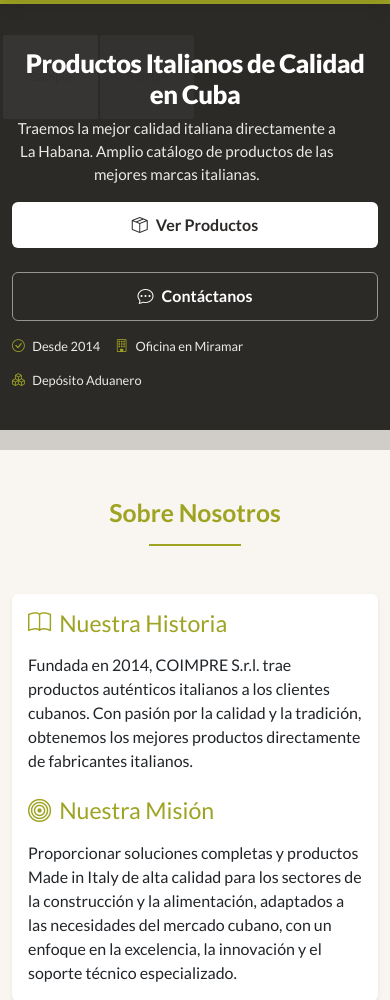
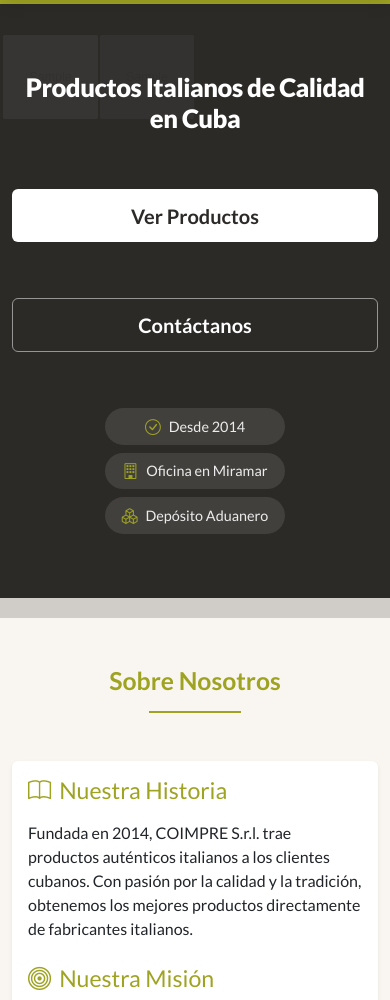
Before and after one commit to Manulynx/coimpres_cuba, a Django app: page / in a window 390 px wide. Shown: the part 176-1176 px from the top of the page. Run offline with Django 5.2, Linux system fonts and the light colour scheme; tables that the repository leaves empty hold one stand-in row (values such as "Sample post"); grey boxes marked "Sample" are stand-in pictures; some libraries are stand-ins or nearby versions.

Commit message:
centralizar hero section

```diff
--- a/coimpres_cuba/static/css/hero.css
+++ b/coimpres_cuba/static/css/hero.css
@@ -102,6 +102,7 @@
 
 /* Hero buttons - simplified */
 .hero-btn-primary {
+    margin-top: 2rem;
     padding: 0.7rem 1.5rem;
     font-weight: 600;
     border-radius: 6px;
@@ -117,6 +118,7 @@
 }
 
 .hero-btn-secondary {
+    margin-top: 2rem;
     padding: 0.7rem 1.5rem;
     font-weight: 600;
     border-radius: 6px;
@@ -131,10 +133,39 @@
     transform: translateY(-2px);
 }
 
-/* Trust indicators - simplified */
-.hero-trust-indicators { display: flex; flex-wrap: wrap; gap: 15px; margin-top: 1rem; font-size: 0.8rem; }
-.trust-item { color: rgba(255,255,255,0.9); white-space: nowrap; }
-.trust-item i { color: var(--color-accent); margin-right: 5px; }
+/* Trust indicators - properly centered */
+.hero-trust-indicators {
+    display: flex;
+    justify-content: center;
+    margin-top: 2rem;
+    font-size: 1rem;
+}
+.hero-trust-indicators .d-flex {
+    justify-content: center !important;
+    align-items: center;
+    flex-wrap: wrap;
+    gap: 1rem;
+}
+.trust-item {
+    color: rgba(255,255,255,0.9);
+    white-space: nowrap;
+    text-align: center;
+    display: inline-flex;
+    align-items: center;
+    padding: 0.5rem 1rem;
+    background-color: rgba(255,255,255,0.1);
+    border-radius: 20px;
+    transition: all 0.3s ease;
+}
+.trust-item:hover {
+    background-color: rgba(255,255,255,0.2);
+    transform: translateY(-1px);
+}
+.trust-item i {
+    color: var(--color-accent);
+    margin-right: 0.5rem;
+    font-size: 1.1em;
+}
 
 /* Optional hero image wrapper (kept for compatibility) */
 .hero-image-container { display: flex; justify-content: center; }
@@ -163,7 +194,7 @@
     grid-template-columns: repeat(8, 1fr); /* 8 columnas en tablets */
     grid-auto-rows: 6vh;
     gap: 3px;
-    opacity: 0.75; /* Un poco más transparente */
+    opacity: 0.55; /* Un poco más transparente */
   }
   .hero-overlay { background: rgba(44,42,40,0.82); }
   .hero-simplified { min-height: 340px; }
@@ -183,6 +214,19 @@
   }
   .hero-content-wrapper { text-align: center; padding: 1.5rem 0 0.75rem; }
   .hero-title { font-size: 1.7rem; }
+
+  /* Trust indicators tablet centering */
+  .hero-trust-indicators {
+    margin-top: 1.75rem;
+  }
+  .hero-trust-indicators .d-flex {
+    justify-content: center;
+    gap: 0.5rem;
+  }
+  .trust-item {
+    font-size: 0.95rem;
+    padding: 0.45rem 0.9rem;
+  }
 }
 
 @media (max-width: 575.98px) {
@@ -196,7 +240,25 @@
   .hero-collage .collage-item {
     border-radius: 2px;
   }
+
   .hero-simplified { min-height: 320px; }
   .hero-title { font-size: 1.6rem; }
   .hero-btn-primary, .hero-btn-secondary { width: 100%; margin-bottom: 0.5rem; padding: 0.7rem 1rem; }
+
+  /* Trust indicators mobile centering */
+  .hero-trust-indicators {
+    margin-top: 1.5rem;
+    text-align: center;
+  }
+  .hero-trust-indicators .d-flex {
+    flex-direction: column;
+    gap: 0.75rem;
+    align-items: center;
+  }
+  .trust-item {
+    font-size: 0.9rem;
+    padding: 0.4rem 0.8rem;
+    min-width: 180px;
+    justify-content: center;
+  }
 }
--- a/coimpres_cuba/templates/coimpres_cuba/home.html
+++ b/coimpres_cuba/templates/coimpres_cuba/home.html
@@ -96,33 +96,35 @@
     <div class="hero-overlay" aria-hidden="true"></div>
 
     <!-- Main hero content -->
-    <div class="container py-4">
-        <div class="row align-items-center">
-            <!-- Left content column -->
-            <div class="col-lg-6 mb-4 mb-lg-0">
+    <div class="container py-5">
+        <div class="row justify-content-center text-center align-items-center">
+            <!-- Expanded content column -->
+            <div class="col-lg-8 col-xl-7 mb-4 mb-lg-0">
                 <div class="hero-content-wrapper">
-                    <!-- Accent bar and tagline -->
+                    <!-- Hero title with more spacing -->
+                    <h1 class="hero-title font-black mb-4">{{ i18n.hero_title|default:"Productos Italianos de Calidad en Cuba" }}</h1>
 
+                    <!-- Subtitle/description area -->
 
-                    <h1 class="hero-title font-black mb-2">{{ i18n.hero_title|default:"Productos Italianos de Calidad en Cuba" }}</h1>
-
-                    <p class="hero-subtitle font-regular mb-3">{{ i18n.hero_subtitle|default:"Traemos la mejor calidad italiana directamente a La Habana. Amplio catálogo de productos de las mejores marcas italianas." }}</p>
-
-                    <!-- CTA buttons - simplified -->
-                    <div class="d-flex flex-wrap gap-3 mb-2">
-                        <a href="/productos/" class="btn hero-btn-primary">
-                            <i class="bi bi-box-seam me-2"></i>{{ i18n.view_products|default:"Ver Productos" }}
-                        </a>
-                        <a href="/contact/" class="btn hero-btn-secondary">
-                            <i class="bi bi-chat-dots me-2"></i>{{ i18n.contact_us|default:"Contáctanos" }}
-                        </a>
+                    <!-- CTA buttons with more separation -->
+                    <div class="hero-buttons-wrapper mb-5">
+                        <div class="d-flex flex-column flex-sm-row justify-content-center gap-3">
+                            <a href="/productos/" class="btn hero-btn-primary btn-lg">
+                                </i>{{ i18n.view_products|default:"Ver Productos" }}
+                            </a>
+                            <a href="/contact/" class="btn hero-btn-secondary btn-lg">
+                                </i>{{ i18n.contact_us|default:"Contáctanos" }}
+                            </a>
+                        </div>
                     </div>
 
-                    <!-- Simplified trust indicators -->
-                    <div class="hero-trust-indicators mt-2">
-                        <span class="trust-item"><i class="bi bi-check-circle"></i> {{ i18n.since_2014|default:"Desde 2014" }}</span>
-                        <span class="trust-item"><i class="bi bi-building"></i> {{ i18n.office_miramar|default:"Oficina en Miramar" }}</span>
-                        <span class="trust-item"><i class="bi bi-boxes"></i> {{ i18n.customs_warehouse|default:"Depósito Aduanero" }}</span>
+                    <!-- Trust indicators with better spacing -->
+                    <div class="hero-trust-indicators">
+                        <div class="d-flex flex-wrap justify-content-center gap-2">
+                            <span class="trust-item"><i class="bi bi-check-circle"></i> {{ i18n.since_2014|default:"Desde 2014" }}</span>
+                            <span class="trust-item"><i class="bi bi-building"></i> {{ i18n.office_miramar|default:"Oficina en Miramar" }}</span>
+                            <span class="trust-item"><i class="bi bi-boxes"></i> {{ i18n.customs_warehouse|default:"Depósito Aduanero" }}</span>
+                        </div>
                     </div>
                 </div>
             </div>
```
